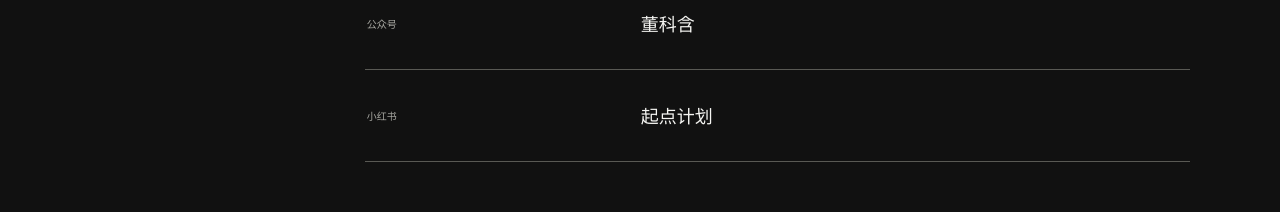
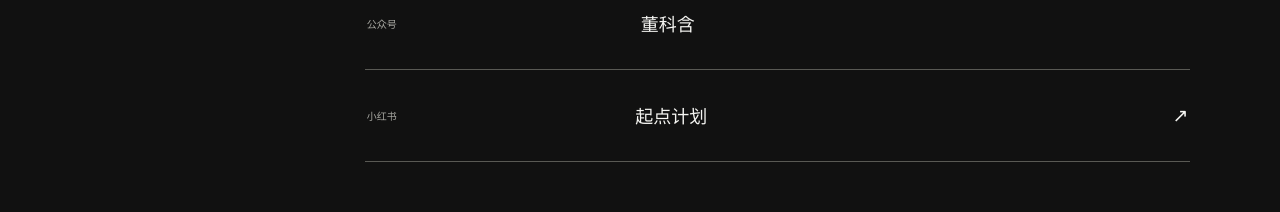
Before and after one commit to Hayleyyy0926/N1-AI-School, a React (Vite) app: page / in a window 1280 px wide. Shown: the part 4621-4833 px from the top of the page. Built offline with nearby package versions, Linux system fonts and the light colour scheme.

Commit message:
Link Xiaohongshu profile on cover

```diff
--- a/src/CoverPage.jsx
+++ b/src/CoverPage.jsx
@@ -158,7 +158,7 @@
         <div className="cover-contact-list">
           <a href="mailto:neuronone@vip.163.com"><span>{copy.email}</span><strong>neuronone@vip.163.com</strong><i>↗</i></a>
           <div><span>{copy.wechat}</span><strong>董科含</strong></div>
-          <div><span>{copy.red}</span><strong>起点计划</strong></div>
+          <a href="https://xhslink.cn/m/8UK5pRNID95" target="_blank" rel="noreferrer"><span>{copy.red}</span><strong>起点计划</strong><i>↗</i></a>
         </div>
         <footer>{copy.footer}</footer>
       </section>
```
